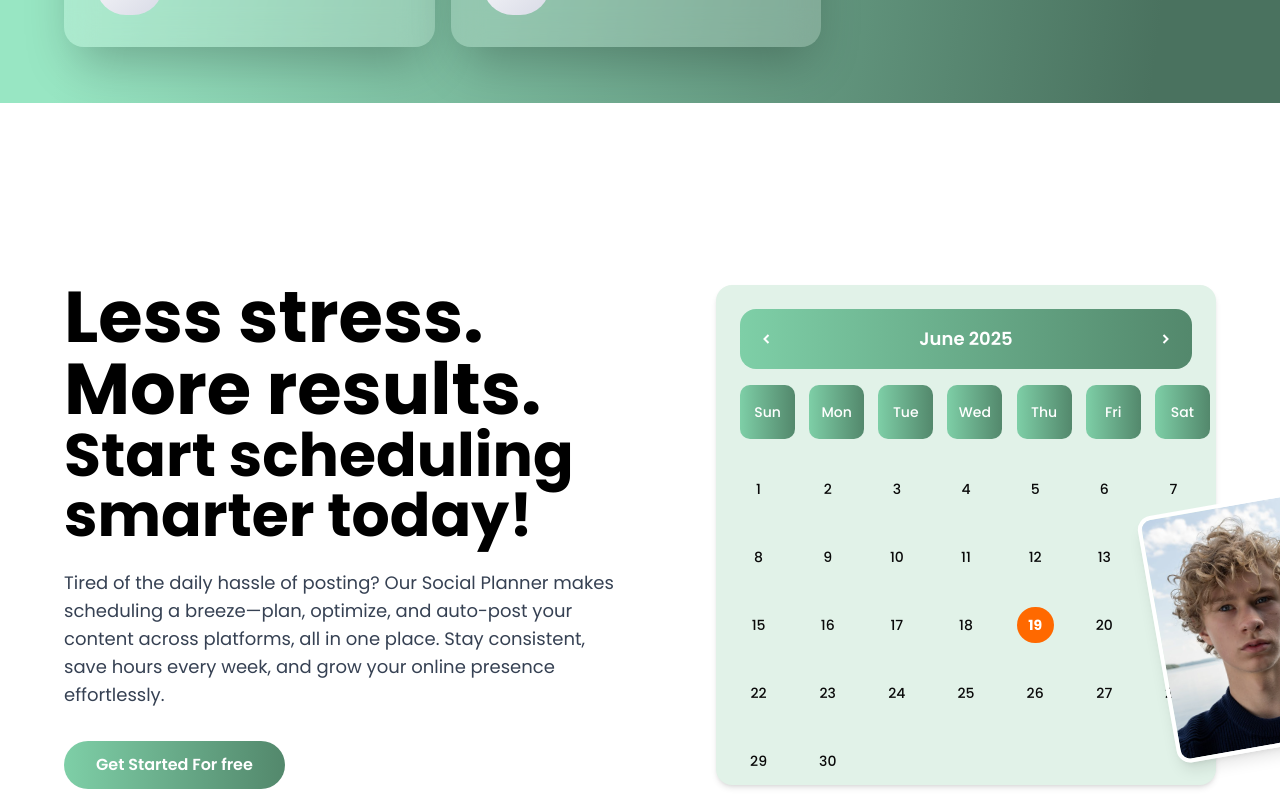
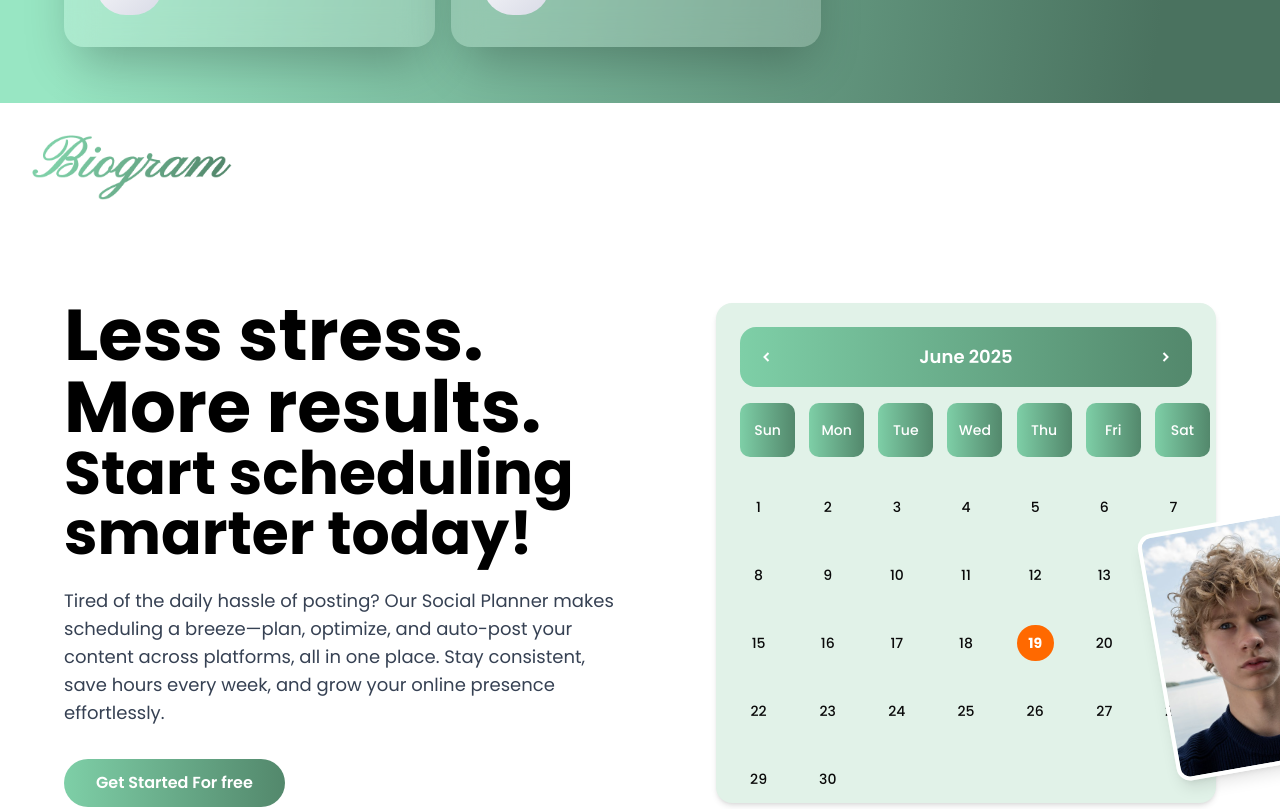
Before and after one commit to FMunir321/biogram, a React (Vite) app: page / in a window 1280 px wide. Shown: the part 4460-5269 px from the top of the page. Built offline with nearby package versions, Linux system fonts and the light colour scheme; a web font is replaced by a local one.

Commit message:
feat: add logo to BiogramShoutPage and adjust layout spacing

```diff
--- a/src/pages/BiogramShoutPage.tsx
+++ b/src/pages/BiogramShoutPage.tsx
@@ -1,14 +1,19 @@
 import React from 'react';
 import profileImage from '../assets/Proof.png';
-
+import logo from '../assets/loginlogo.png';
 const BiogramShoutPage: React.FC = () => {
   return (
     <div className="min-h-screen bg-white flex items-center justify-center px-4 relative overflow-hidden">
       {/* Biogram Text */}
 
+ {/* Logo Positioned Absolutely */}
+    <img
+  src={logo}
+  alt="Biogram Logo"
+  className="absolute top-8 left-8 w-[200px] h-auto object-contain z-30"
+/>
 
-
-      <div className="max-w-6xl w-full grid grid-cols-1 md:grid-cols-2 gap-10 items-center z-10 mt-16">
+      <div className="max-w-6xl w-full grid grid-cols-1 md:grid-cols-2 gap-10 items-center z-10 mt-25">
         {/* Left Content - No changes as requested */}
         <div>
           <h1 className="text-7xl  font-bold text-black ">
```
